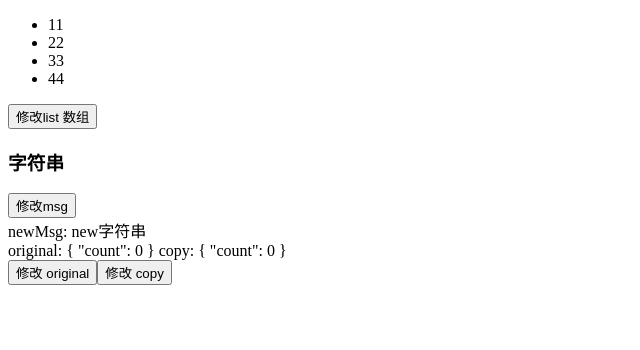
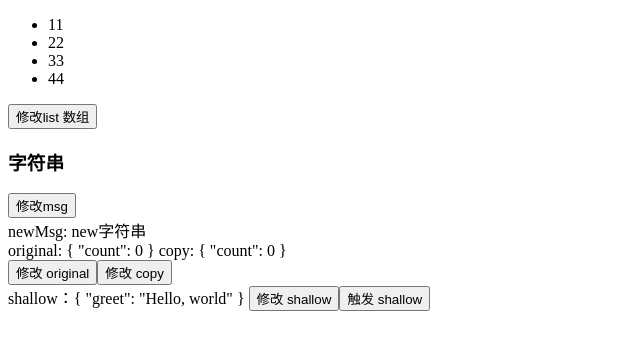
Before and after one commit to XHHZYQ/vue-latest-app, a Vue app: page / in a window 1280 px wide. Shown: the top 350 px of the page, without its empty margins (0-640 px from the left). Built offline with nearby package versions, Linux system fonts and the light colour scheme.

Commit message:
shallowRef, triggerRef api

```diff
--- a/src/views/test.vue
+++ b/src/views/test.vue
@@ -17,11 +17,16 @@
     <div></div>
     <button @click="original.count++">修改 original</button>
     <button @click="copy.count++">修改 copy</button>
+
+    <br/>
+    shallow：{{ shallow }}
+    <button @click="changeShallow">修改 shallow</button>
+    <button @click="triggerRefFn">触发 shallow</button>
   </div>
 </template>
 
 <script setup>
-import { ref, unref, reactive, computed, readonly, watchEffect } from 'vue';
+import { ref, unref, reactive, computed, readonly, watchEffect, shallowRef, triggerRef } from 'vue';
 
 const list = reactive([{ title: '11' }, { title: '22' }, { title: '33' }, { title: '44' }]);
 
@@ -44,6 +49,26 @@ watchEffect(() => {
   // works for reactivity tracking
   console.log('copy count', copy.count)
 })
+
+const hello = {
+  greet: 'Hello, world'
+};
+const shallow = shallowRef(hello)
+
+// 触发该副作用第一次应该会打印 "Hello, world"
+watchEffect(() => {
+  console.log('shallow。。', shallow.value.greet)
+})
+
+// 这次变更不应触发副作用，因为这个 ref 是浅层的
+const changeShallow = () => {
+  hello.greet = 'hello you !'
+  // shallow.value = { greet: 'Hello, universe' };
+console.log('hello', shallow.value);
+};
+
+// 打印 "Hello, universe"
+const triggerRefFn =  () => triggerRef(shallow)
 </script>
 
 <style lang="less" scoped></style>
```
